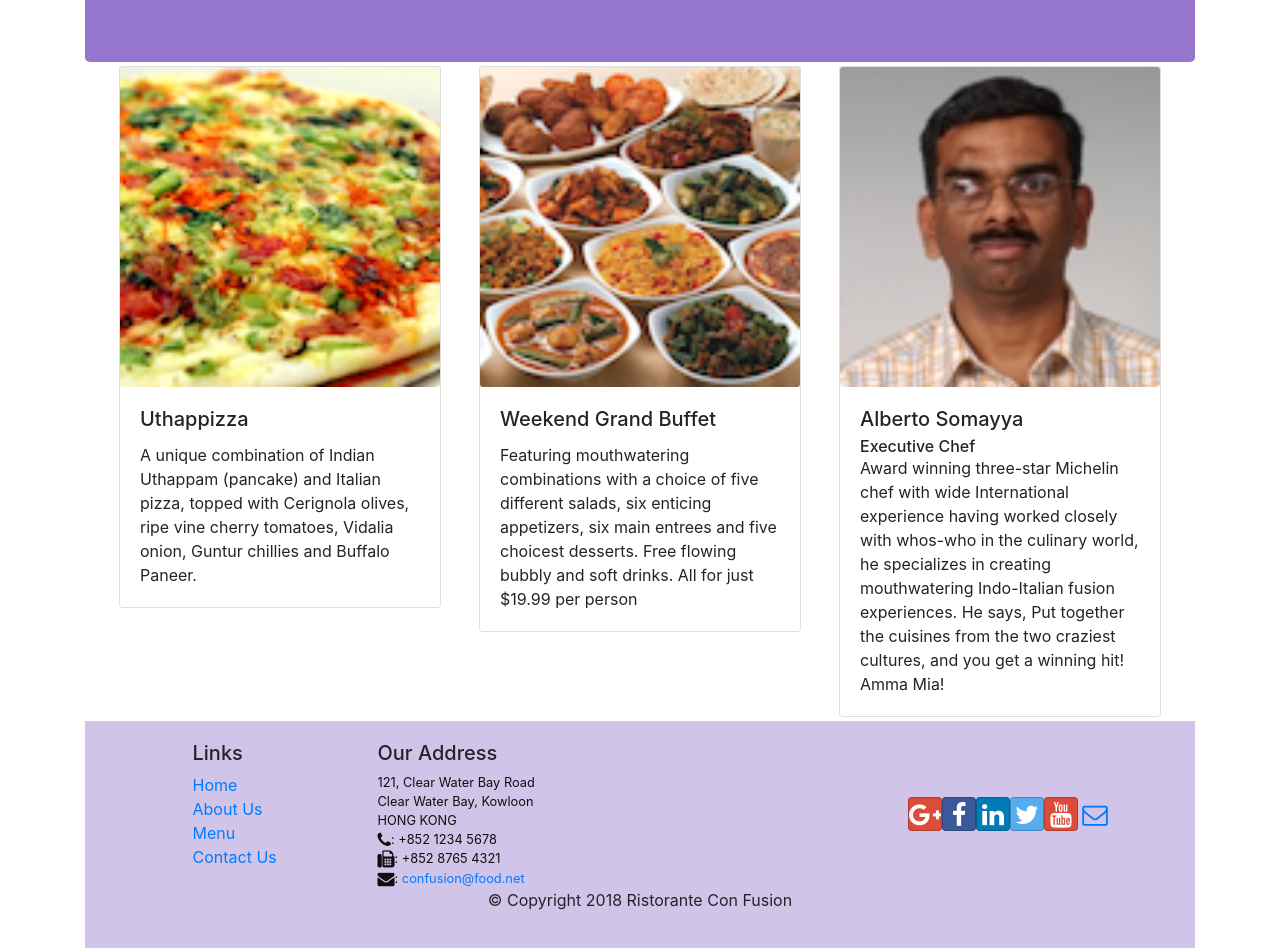
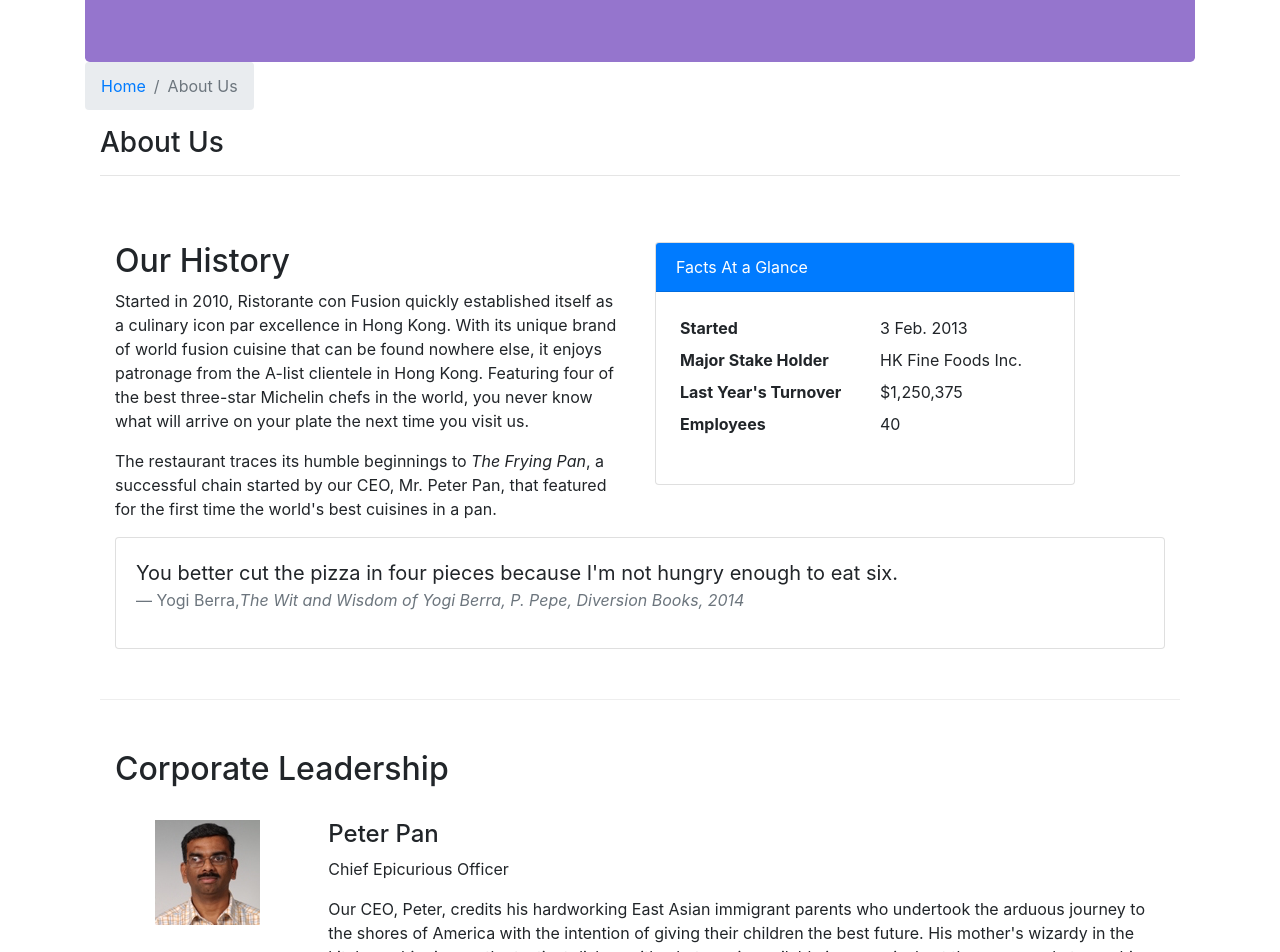
Before and after one commit to NTD-Funix/RJS101x-Lab, a React (Create React App) app: page /aboutus in a window 1280 px wide. Before the commit this address led to /home. Shown: the part 280-1232 px from the top of the page. Built offline with nearby package versions, Linux system fonts and the light colour scheme.

Commit message:
React Redux Form

```diff
--- a/package.json
+++ b/package.json
@@ -13,6 +13,7 @@
     "react-dom": "^17.0.2",
     "react-popper": "0.9.2",
     "react-redux": "5.0.7",
+    "react-redux-form": "1.16.8",
     "react-router-dom": "4.2.2",
     "react-scripts": "5.0.0",
     "reactstrap": "5.0.0",
--- /dev/null
+++ b/src/components/AboutComponent.js
@@ -0,0 +1,92 @@
+import React from 'react';
+import { Breadcrumb, BreadcrumbItem, Card, CardBody, CardHeader, Media } from 'reactstrap';
+import { Link } from 'react-router-dom';
+
+function RenderLeader ({item}) {
+    return (
+        <div className="row mt-4">
+            <div className="col-2">
+                <img src={item.image} alt={item.name}/>
+            </div>
+            <div className="col-10">
+                <h4>{item.name}</h4>
+                <p>{item.designation}</p>
+                <p>{item.description}</p>
+            </div>
+        </div>
+    )
+}
+
+function About (props) {
+    const leaders = props.leaders.map((leader) => {
+        return (
+            <div key={leader.id}>
+                <RenderLeader item={leader}/>
+            </div>
+        );
+    });
+    return (
+        <div className="container">
+            <div className="row">
+                <Breadcrumb>
+                    <BreadcrumbItem><Link to="/home">Home</Link></BreadcrumbItem>
+                    <BreadcrumbItem active>About Us</BreadcrumbItem>
+                </Breadcrumb>
+                <div className="col-12">
+                    <h3>About Us</h3>
+                    <hr/>
+                </div>
+            </div>
+            <div className="row row-content">
+                <div className="col-12 col-md-6">
+                    <h2>Our History</h2>
+                    <p>Started in 2010, Ristorante con Fusion quickly established itself as a culinary icon par excellence in Hong Kong. With its unique brand of world fusion cuisine that can be found nowhere else, it enjoys patronage from the A-list clientele in Hong Kong.  Featuring four of the best three-star Michelin chefs in the world, you never know what will arrive on your plate the next time you visit us.</p>
+                    <p>The restaurant traces its humble beginnings to <em>The Frying Pan</em>, a successful chain started by our CEO, Mr. Peter Pan, that featured for the first time the world's best cuisines in a pan.</p>
+                </div>
+                <div className="col-12 col-md-5">
+                    <Card>
+                        <CardHeader className="bg-primary text-white">Facts At a Glance</CardHeader>
+                        <CardBody>
+                            <dl className="row p-1">
+                                <dt className="col-6">Started</dt>
+                                <dd className="col-6">3 Feb. 2013</dd>
+                                <dt className="col-6">Major Stake Holder</dt>
+                                <dd className="col-6">HK Fine Foods Inc.</dd>
+                                <dt className="col-6">Last Year's Turnover</dt>
+                                <dd className="col-6">$1,250,375</dd>
+                                <dt className="col-6">Employees</dt>
+                                <dd className="col-6">40</dd>
+                            </dl>
+                        </CardBody>
+                    </Card>
+                </div>
+                <div className="col-12">
+                    <Card>
+                        <CardBody className="bg-faded">
+                            <blockquote className="blockquote">
+                                <p className="mb-0">You better cut the pizza in four pieces because
+                                    I'm not hungry enough to eat six.</p>
+                                <footer className="blockquote-footer">Yogi Berra,
+                                <cite title="Source Title">The Wit and Wisdom of Yogi Berra,
+                                    P. Pepe, Diversion Books, 2014</cite>
+                                </footer>
+                            </blockquote>
+                        </CardBody>
+                    </Card>
+                </div>
+            </div>
+            <div className="row row-content">
+                <div className="col-12">
+                    <h2>Corporate Leadership</h2>
+                </div>
+                <div className="col-12">
+                    <Media list>
+                        {leaders}
+                    </Media>
+                </div>
+            </div>
+        </div>
+    )
+}
+
+export default About;
--- a/src/components/ContactComponent.js
+++ b/src/components/ContactComponent.js
@@ -1,6 +1,7 @@
 import React, { Component }from 'react';
 import { Breadcrumb, BreadcrumbItem,
-        Button, Form, FormGroup, Label, Input, Col, FormFeedback } from 'reactstrap';
+        Button, Row, Col, Label } from 'reactstrap';
+import { Control, LocalForm, Errors } from 'react-redux-form';
 import {Link} from 'react-router-dom';
 
 class Contact extends Component {
@@ -36,10 +37,10 @@
         });
     };
 
-    handleSubmit (event) {
-        event.preventDefault();
-        console.log('Current State is: ' + JSON.stringify(this.state));
-        alert('Current State is: ' + JSON.stringify(this.state));
+    handleSubmit (values) {
+        // event.preventDefault();
+        console.log('Current State is: ' + JSON.stringify(values));
+        alert('Current State is: ' + JSON.stringify(values));
     }
 
     handleBlur = (field) => () => {
@@ -97,97 +98,70 @@
                         <h3>Send Us Your Feedback</h3>
                     </div>
                     <div className="col-12 col-md-9">
-                        <Form onSubmit={this.handleSubmit}>
-                            <FormGroup row>
+                        <LocalForm onSubmit={(values) => this.handleSubmit(values)}>
+                            <Row className="form-group">
                                 <Label htmlFor="firstname" md={2}>First Name</Label>
                                 <Col md={10}>
-                                    <Input type="text" id="firstname" name="firstname"
+                                    <Control.text model=".firstname" id="firstname" name="firstname"
                                         placeholder="First Name"
-                                        value={this.state.firstname}
-                                        valid={errors.firstname === ''}
-                                        invalid={errors.firstname !== ''}
-                                        onBlur={this.handleBlur('firstname')}
-                                        onChange={this.handleInputChange} />
-                                    <FormFeedback>{errors.firstname}</FormFeedback>
+                                        className="form-control"
+                                    />
                                 </Col>
-                            </FormGroup>
-                            <FormGroup row>
+                            </Row>
+                            <Row className="form-group">
                                 <Label htmlFor="lastname" md={2}>Last Name</Label>
                                 <Col md={10}>
-                                    <Input type="text" id="lastname" name="lastname"
+                                    <Control.text model=".lastname" id="lastname" name="lastname"
                                         placeholder="Last Name"
-                                        value={this.state.lastname}
-                                        valid={errors.lastname === ''}
-                                        invalid={errors.lastname !== ''}
-                                        onBlur={this.handleBlur('lastname')}
-                                        onChange={this.handleInputChange} />
-                                    <FormFeedback>{errors.lastname}</FormFeedback>
+                                        className="form-control"
+                                    />
                                 </Col>
-                            </FormGroup>
-                            <FormGroup row>
-                                <Label htmlFor="telnum" md={2}>Contact Tel.</Label>
-                                <Col md={10}>
-                                    <Input type="tel" id="telnum" name="telnum"
-                                        placeholder="Tel. Number"
-                                        value={this.state.telnum}
-                                        valid={errors.telnum === ''}
-                                        invalid={errors.telnum !== ''}
-                                        onBlur={this.handleBlur('telnum')}
-                                        onChange={this.handleInputChange} />
-                                    <FormFeedback>{errors.telnum}</FormFeedback>
-                                </Col>
-                            </FormGroup>
-                            <FormGroup row>
+                            </Row>
+                            <Row className="form-group">
                                 <Label htmlFor="email" md={2}>Email</Label>
                                 <Col md={10}>
-                                    <Input type="email" id="email" name="email"
+                                    <Control.text model=".email" id="email" name="email"
                                         placeholder="Email"
-                                        value={this.state.email}
-                                        valid={errors.email === ''}
-                                        invalid={errors.email !== ''}
-                                        onBlur={this.handleBlur('email')}
-                                        onChange={this.handleInputChange} />
-                                    <FormFeedback>{errors.email}</FormFeedback>
+                                        className="form-control"
+                                        />
                                 </Col>
-                            </FormGroup>
-                            <FormGroup row>
+                            </Row>
+                            <Row className="form-group">
                                 <Col md={{size: 6, offset: 2}}>
-                                    <FormGroup check>
+                                    <div className="form-check">
                                         <Label check>
-                                            <Input type="checkbox"
-                                                name="agree"
-                                                checked={this.state.agree}
-                                                onChange={this.handleInputChange} /> {' '}
-                                            <strong>May we contact you?</strong>
+                                            <Control.checkbox model=".agree" name="agree"
+                                                className="form-check-input"
+                                            /> {' '}
+                                            <strong>May we contact you ?</strong>
                                         </Label>
-                                    </FormGroup>
+                                    </div>
                                 </Col>
                                 <Col md={{size: 3, offset: 1}}>
-                                    <Input type="select" name="contactType"
-                                            value={this.state.contactType}
-                                            onChange={this.handleInputChange}>
-                                        <option>Tel.</option>
-                                        <option>Email</option>
-                                    </Input>
+                                    <Control.select model=".contactType" name="contactType"
+                                        className="form-control">
+                                            <option>Tel.</option>
+                                            <option>Email</option>
+                                        </Control.select>
                                 </Col>
-                            </FormGroup>
-                            <FormGroup row>
+                            </Row>
+                            <Row className="form-group">
                                 <Label htmlFor="message" md={2}>Your Feedback</Label>
                                 <Col md={10}>
-                                    <Input type="textarea" id="message" name="message"
+                                    <Control.textarea model=".message" id="message" name="message"
                                         rows="12"
-                                        value={this.state.message}
-                                        onChange={this.handleInputChange}></Input>
+                                        className="form-control"
+                                    />
                                 </Col>
-                            </FormGroup>
-                            <FormGroup row>
+                            </Row>
+                            <Row className="form-group">
                                 <Col md={{size: 10, offset: 2}}>
                                     <Button type="submit" color="primary">
                                         Send Feedback
                                     </Button>
                                 </Col>
-                            </FormGroup>
-                        </Form>
+                            </Row>
+                        </LocalForm>
                     </div>
                 </div>
             </div>
--- a/src/components/MainComponent.js
+++ b/src/components/MainComponent.js
@@ -4,11 +4,8 @@
 import Header from './HeaderComponent';
 import Footer from './FooterComponent';
 import Home from './HomeComponent';
-import Contact from './ContactComponent'
-import { DISHES } from '../shared/dishes';
-import { PROMOTIONS } from '../shared/promotions';
-import { LEADERS } from '../shared/leaders';
-import { COMMENTS } from '../shared/comments';
+import Contact from './ContactComponent';
+import About from './AboutComponent';
 import {Switch, Route, Redirect, withRouter } from 'react-router-dom';
 import { connect } from 'react-redux';
 
@@ -21,15 +18,6 @@
     }
 }
 class Main extends Component {
-    constructor(props) {
-        super(props);
-        this.state = {
-            dishes: DISHES,
-            promotions: PROMOTIONS,
-            comments: COMMENTS,
-            leaders: LEADERS,
-        }
-    }
     render() {
         const HomePage = () => {
             return (
@@ -55,6 +43,7 @@
                 <Header/>
                 <Switch>
                     <Route path="/home" component={HomePage}/>
+                    <Route exact path="/aboutus" component={() => <About leaders={this.props.leaders}/>}/>
                     <Route exact path="/menu" component={() => <Menu dishes={this.props.dishes}/>} />
                     <Route path="/menu/:dishId" component={DishWithId}/>
                     <Route exact path="/contactus" component={() => <Contact/>}/>
```
Also changed, not shown: 1 other file (tests, documents, lock files or other folders).
